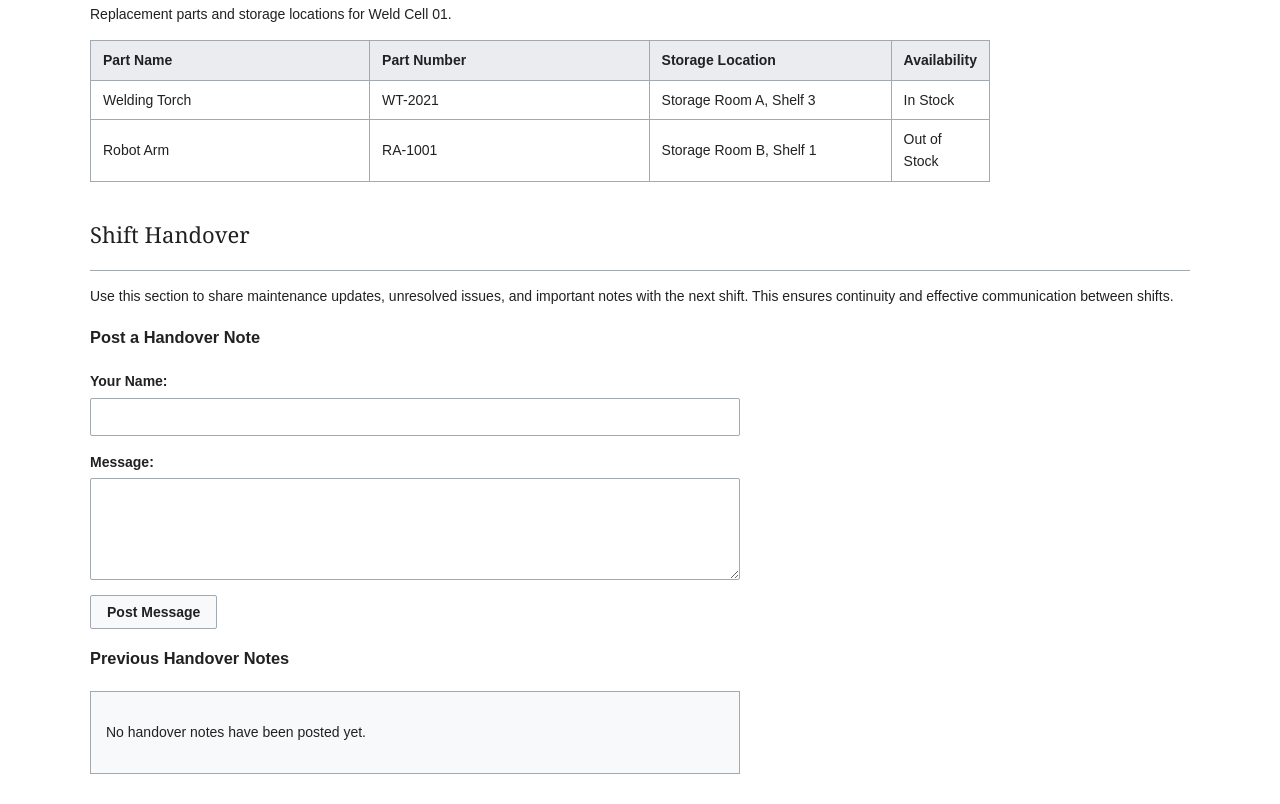
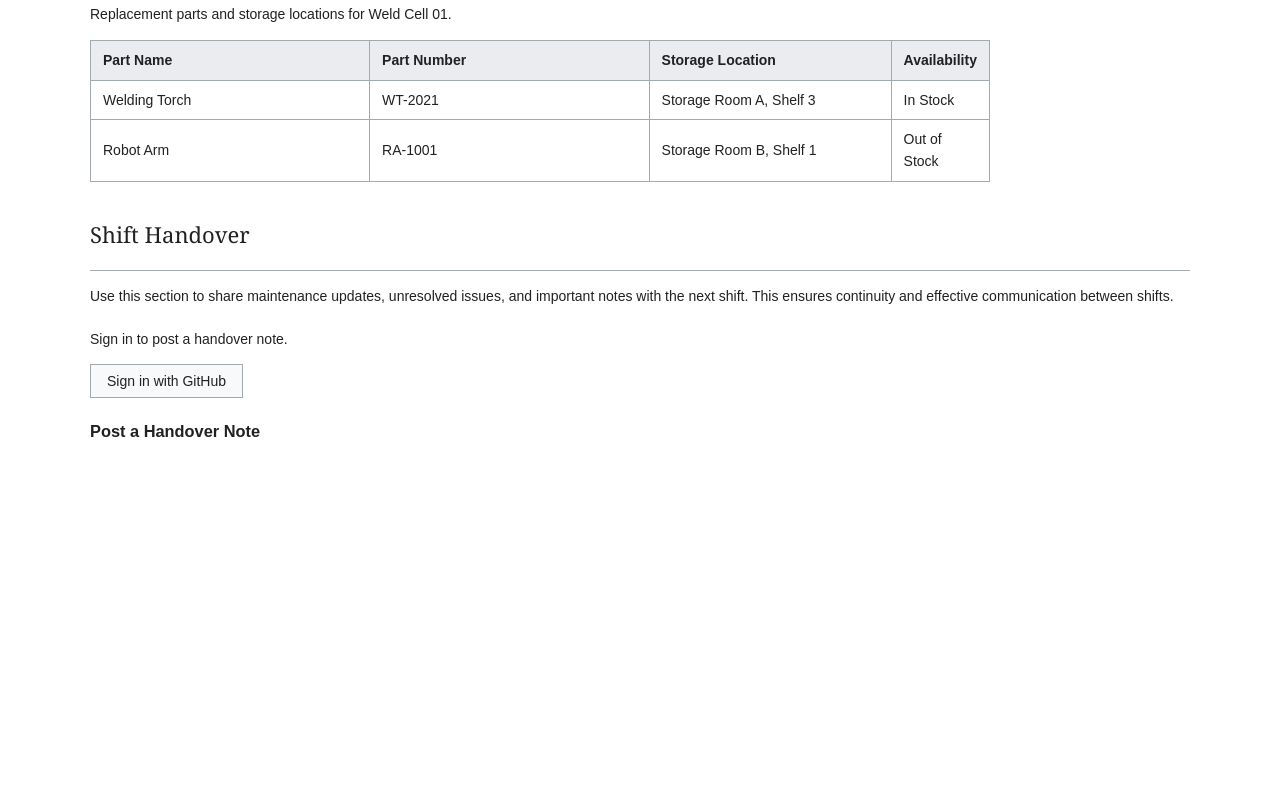
Before and after one commit to aabledso/machineLink, a plain HTML site: page welder.html in a window 1280 px wide. Shown: the part 1340-2144 px from the top of the page. After the commit the page ends 1814 px from the top, so only its background shows below. Drawn offline with Linux system fonts and the light colour scheme.

Commit message:
Added Github login option

```diff
--- a/style.css
+++ b/style.css
@@ -189,3 +189,22 @@ th {
     border: 1px solid #a2a9b1;
     background-color: #f8f9fa;
 }
+
+#github-login,
+#logout {
+    background-color: #f8f9fa;
+    color: #202122;
+    border: 1px solid #a2a9b1;
+    padding: 8px 16px;
+    font-size: 14px;
+    cursor: pointer;
+}
+
+#github-login:hover {
+    background-color: #eaecf0;
+}
+
+#login-section,
+#user-section {
+    margin: 20px 0;
+}
--- a/welder.html
+++ b/welder.html
@@ -145,8 +145,18 @@
                 Use this section to share maintenance updates, unresolved issues, and important notes with the next
                 shift. This ensures continuity and effective communication between shifts.
             </p>
+            <div id="login-section">
+                <p>
+                    Sign in to post a handover note.
+                </p>
+                <button id="github-login" type="button">Sign in with GitHub</button>
+            </div>
+            <div id="user-section" hidden>
+                <p id="user-info"></p>
+                <button id="logout" type="button">Sign out</button>
+            </div>
             <h3>Post a Handover Note</h3>
-            <form id="handover-form">
+            <form id="handover-form" hidden>
                 <label for="technician-name">Your Name:</label>
                 <input type="text" id="technician-name" required maxlength="50">
                 <label for="handover-message">Message:</label>
```
